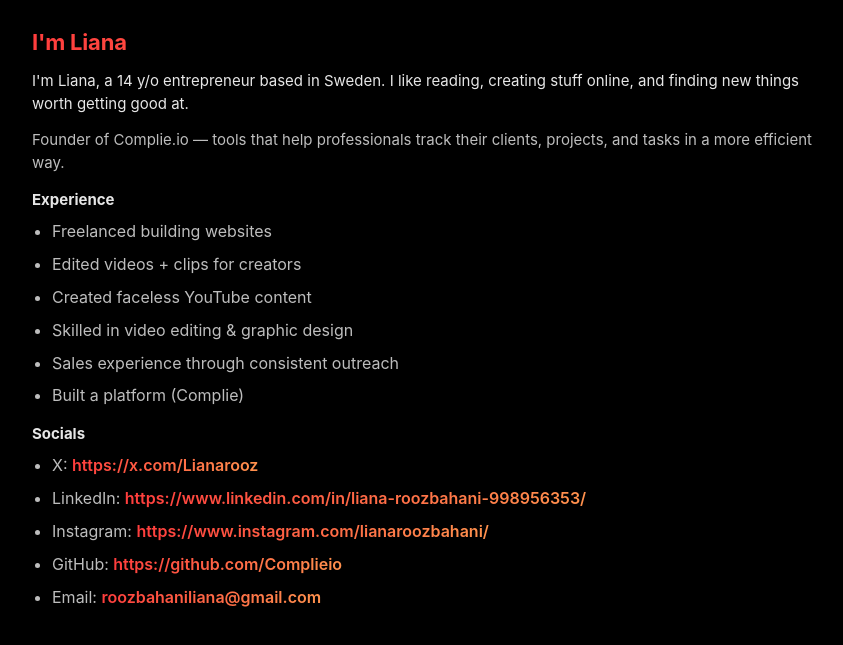
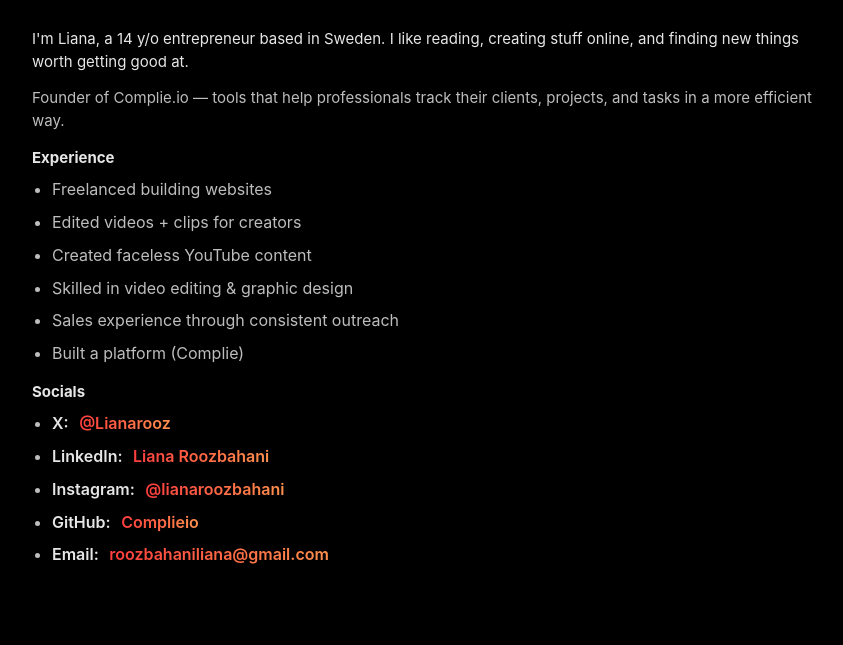
Before and after one commit to Complieio/liana-profile-site, a plain HTML site: page index.html in a window 1280 px wide. Shown: the part 259-904 px from the top of the page, without its empty margins (210-1053 px from the left). Drawn offline with Linux system fonts and the light colour scheme; files whose address does not match are found by name.

Commit message:
Update index.html

```diff
--- a/index.html
+++ b/index.html
@@ -52,19 +52,6 @@
       text-align: left;
     }
 
-    .name {
-      margin: 6px 0 10px 0;
-      font-size: 22px;
-      font-weight: 700;
-      letter-spacing: -0.2px;
-      /* gradient text for the primary accent */
-      background: var(--accent-gradient);
-      -webkit-background-clip: text;
-      -webkit-text-fill-color: transparent;
-      background-clip: text;
-      color: transparent;
-    }
-
     .intro {
       margin: 8px 0 12px 0;
       color: var(--text);
@@ -82,6 +69,7 @@
       background: var(--accent-gradient);
       -webkit-background-clip: text;
       -webkit-text-fill-color: transparent;
+      background-clip: text;
       color: transparent;
       font-weight: 600;
     }
@@ -93,13 +81,15 @@
     ul { margin:6px 0 12px 20px; padding:0; }
     li { margin-bottom:8px; color:var(--muted); }
 
-    /* make code/links accessible on dark bg when not using gradient */
+    /* label before link (bold part like "X: ") */
+    .social-label { color: var(--text); font-weight:600; margin-right:6px; }
+
+    /* make non-gradient fallback link color readable on dark bg */
     a { color: #ffaf88; }
 
     /* small screen tweaks */
     @media (max-width:640px) {
       .photo { width:160px; height:160px; border-radius:10px; }
-      .name { font-size:20px; }
       .container { padding: 0 6px; }
     }
   </style>
@@ -114,9 +104,7 @@
 
       <!-- Content area -->
       <div class="content">
-        <!-- --- START: replaceable content --- -->
-        <h1 class="name">I'm Liana</h1>
-
+        <!-- ========== Text content (edited as requested) ========== -->
         <p class="intro">
           I'm Liana, a 14 y/o entrepreneur based in Sweden. I like reading, creating stuff online, and finding new things worth getting good at.
         </p>
@@ -137,13 +125,28 @@
 
         <h3>Socials</h3>
         <ul>
-          <li>X: <a class="accent-link" href="https://x.com/Lianarooz" target="_blank" rel="noopener">https://x.com/Lianarooz</a></li>
-          <li>LinkedIn: <a class="accent-link" href="https://www.linkedin.com/in/liana-roozbahani-998956353/" target="_blank" rel="noopener">https://www.linkedin.com/in/liana-roozbahani-998956353/</a></li>
-          <li>Instagram: <a class="accent-link" href="https://www.instagram.com/lianaroozbahani/" target="_blank" rel="noopener">https://www.instagram.com/lianaroozbahani/</a></li>
-          <li>GitHub: <a class="accent-link" href="https://github.com/Complieio" target="_blank" rel="noopener">https://github.com/Complieio</a></li>
-          <li>Email: <a class="accent-link" href="mailto:roozbahaniliana@gmail.com">roozbahaniliana@gmail.com</a></li>
+          <li>
+            <span class="social-label">X:</span>
+            <a class="accent-link" href="https://x.com/Lianarooz" target="_blank" rel="noopener">@Lianarooz</a>
+          </li>
+          <li>
+            <span class="social-label">LinkedIn:</span>
+            <a class="accent-link" href="https://www.linkedin.com/in/liana-roozbahani-998956353/" target="_blank" rel="noopener">Liana Roozbahani</a>
+          </li>
+          <li>
+            <span class="social-label">Instagram:</span>
+            <a class="accent-link" href="https://www.instagram.com/lianaroozbahani/" target="_blank" rel="noopener">@lianaroozbahani</a>
+          </li>
+          <li>
+            <span class="social-label">GitHub:</span>
+            <a class="accent-link" href="https://github.com/Complieio" target="_blank" rel="noopener">Complieio</a>
+          </li>
+          <li>
+            <span class="social-label">Email:</span>
+            <a class="accent-link" href="mailto:roozbahaniliana@gmail.com">roozbahaniliana@gmail.com</a>
+          </li>
         </ul>
-        <!-- --- END: replaceable content --- -->
+        <!-- ========== end content ========== -->
       </div>
     </div>
   </main>
```
